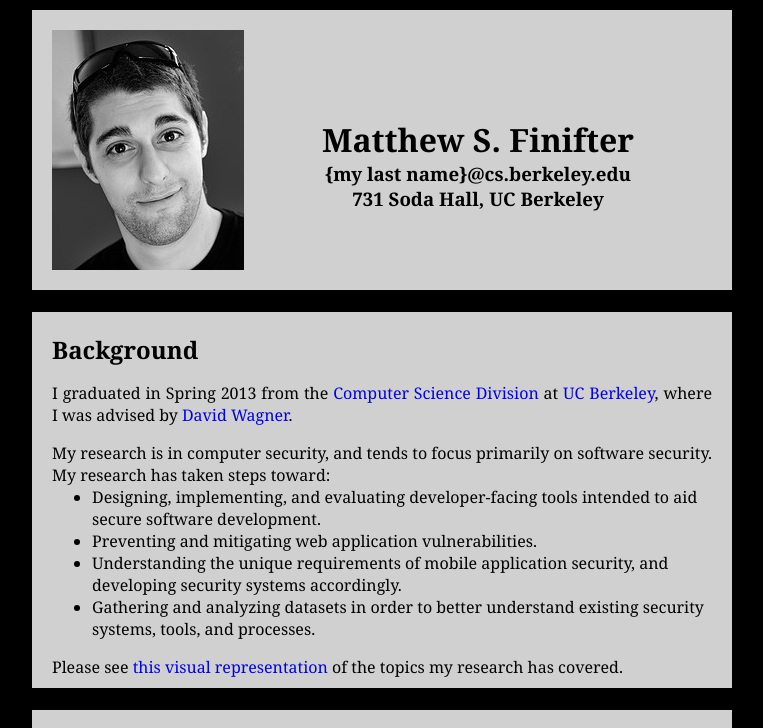
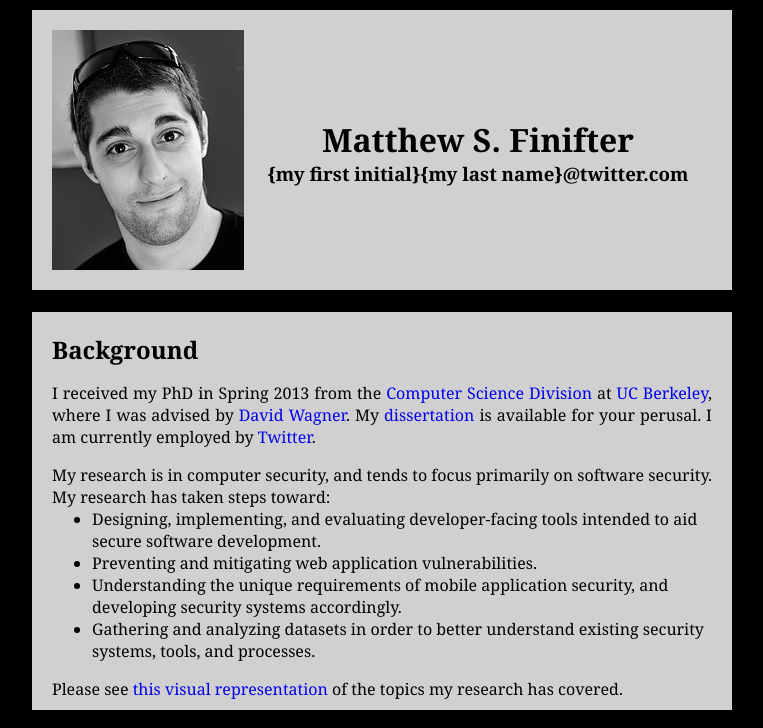
Before and after one commit to sumeetkr/sumeetkr_old.github.io, a plain HTML site: page index.html in a window 1280 px wide. Shown: the top 728 px of the page, without its empty margins (258-1021 px from the left). Drawn offline with Linux system fonts and the light colour scheme.

Commit message:
Updated intro text.

```diff
--- a/index.html
+++ b/index.html
@@ -18,8 +18,7 @@
     <br/>
     <br/>
 	<h1>Matthew S. Finifter</h1>
-	<h3 class="titleInfo">{my last name}@cs.berkeley.edu</h3>
-	<h3 class="titleInfo">731 Soda Hall, UC Berkeley</h3>
+	<h3 class="titleInfo">{my first initial}{my last name}@twitter.com</h3>
     </span>
     </div>
     </div>
@@ -27,10 +26,13 @@
     <div class="contentbox">
 	<h2 class="homePageHeadings">Background</h2>
     <p>
-	I graduated in Spring 2013 from the
+	I received my PhD in Spring 2013 from the
     <a href="http://www.cs.berkeley.edu">Computer Science Division</a> at <a
     href="http://www.berkeley.edu">UC Berkeley</a>, where I was advised by <a
     href="http://www.cs.berkeley.edu/~daw">David Wagner</a>.
+    My <a href="http://www.eecs.berkeley.edu/Pubs/TechRpts/2013/EECS-2013-49.pdf">dissertation</a>
+    is available for your perusal.
+    I am currently employed by <a href="https://twitter.com">Twitter</a>.
     </p>
     <p>My research is in computer security, and tends to focus primarily on software security.  My research has taken steps toward:
     <ul>
```
